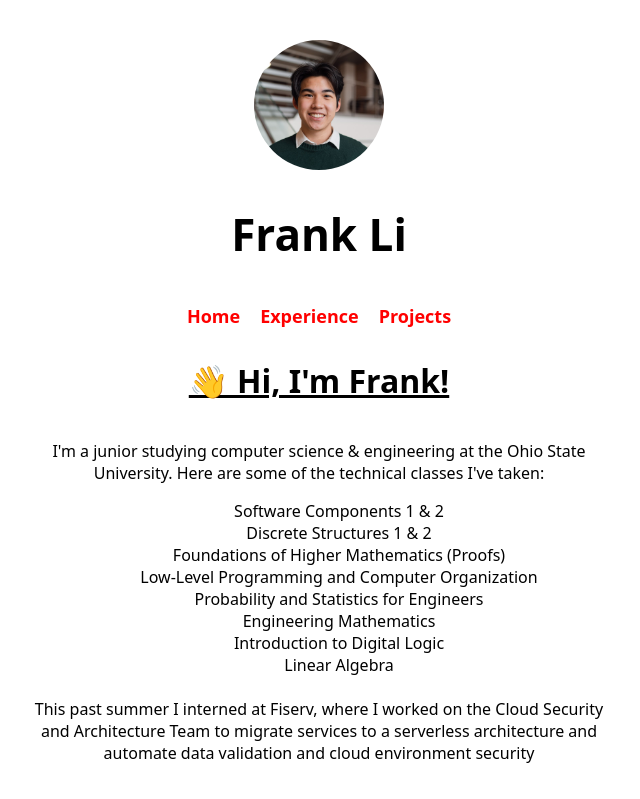
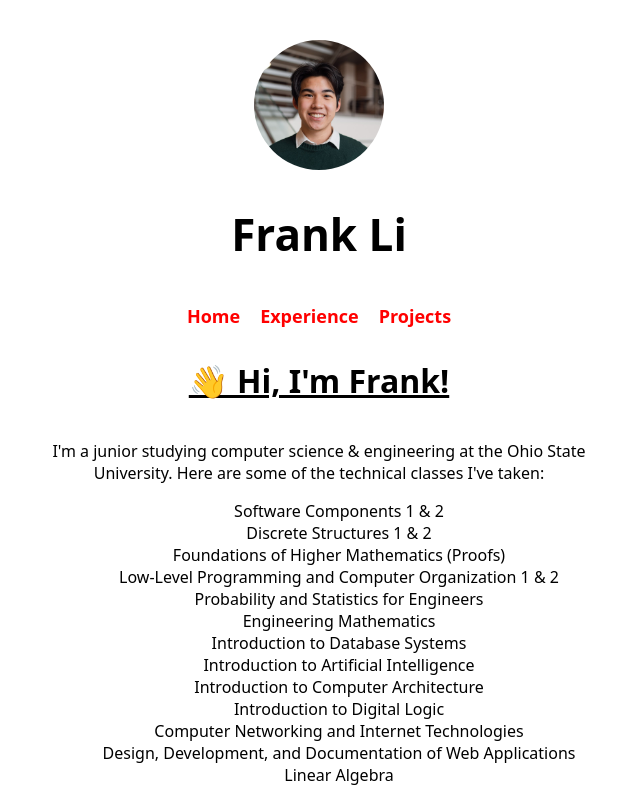
Before and after one commit to lifrank1/frankli, a React (Vite) app: page /home in a window 1280 px wide. Shown: the top 799 px of the page, without its empty margins (321-961 px from the left). Built offline with nearby package versions, Linux system fonts and the light colour scheme.

Commit message:
updated course list

```diff
--- a/pages/Home.tsx
+++ b/pages/Home.tsx
@@ -13,10 +13,15 @@ function Home() {
           <li>Software Components 1 & 2</li>
           <li>Discrete Structures 1 & 2</li>
           <li>Foundations of Higher Mathematics (Proofs)</li>
-          <li>Low-Level Programming and Computer Organization</li>
+          <li>Low-Level Programming and Computer Organization 1 & 2</li>
           <li>Probability and Statistics for Engineers</li>
           <li>Engineering Mathematics</li>
+          <li>Introduction to Database Systems</li>
+          <li>Introduction to Artificial Intelligence</li>
+          <li>Introduction to Computer Architecture</li>
           <li>Introduction to Digital Logic</li>
+          <li>Computer Networking and Internet Technologies</li>
+          <li>Design, Development, and Documentation of Web Applications</li>
           <li>Linear Algebra</li>
         </ul>
       </p>
```
